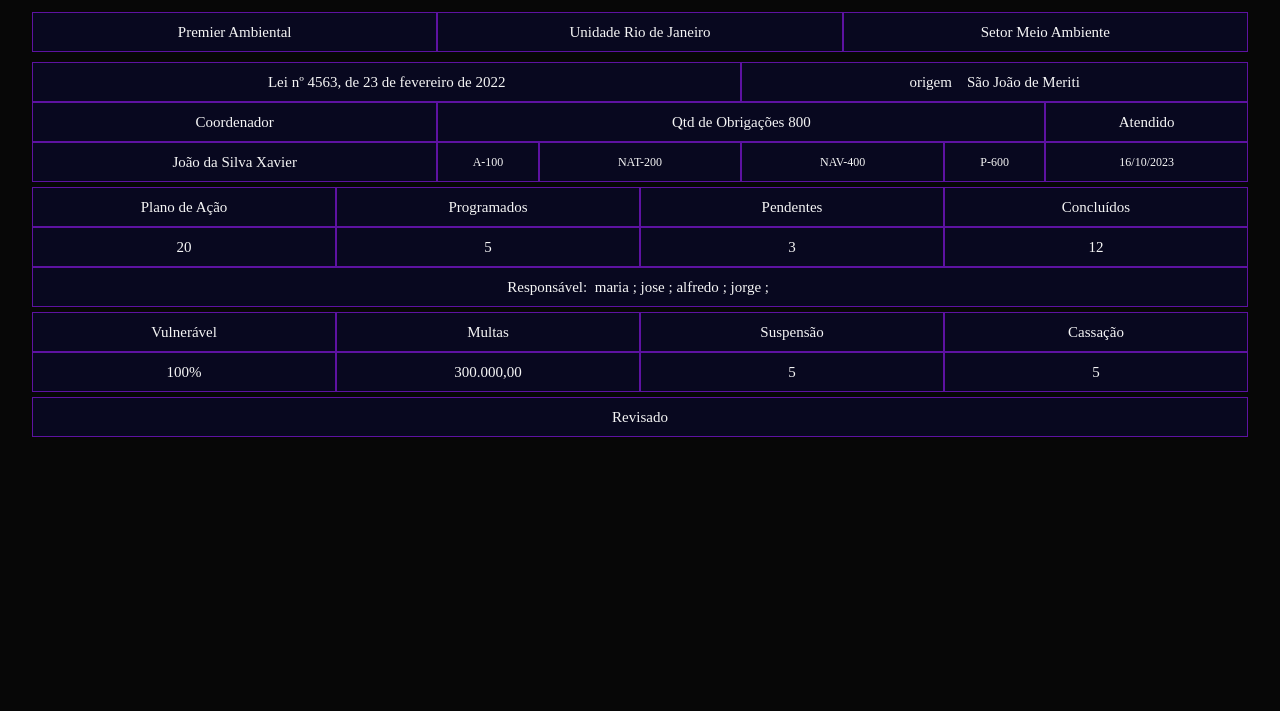
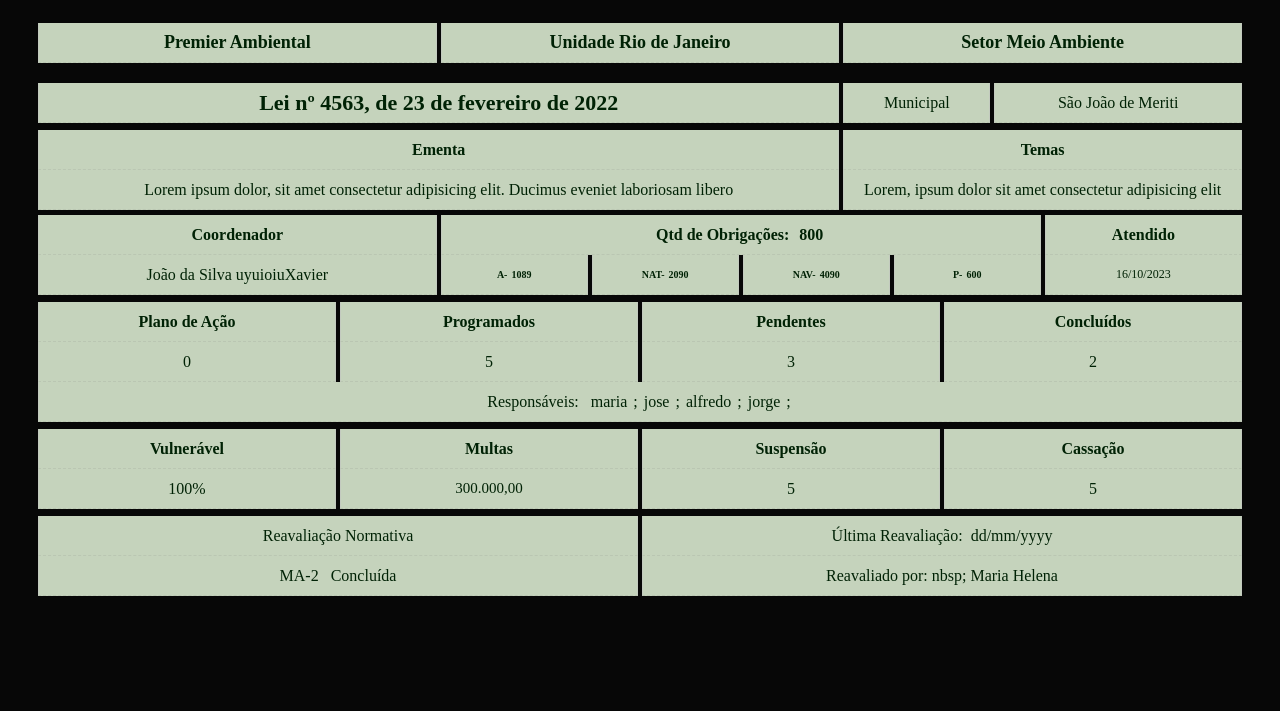
Before and after one commit to Marcscob/smilgaLinux, a plain HTML site: page gridOrigamid/index.html in a window 1280 px wide. Shown: the part 89-800 px from the top of the page. Drawn offline with nearby package versions, Linux system fonts and the light colour scheme.

Commit message:
great reports

```diff
--- a/gridOrigamid/index.html
+++ b/gridOrigamid/index.html
@@ -10,7 +10,7 @@
     />
     <style>
       * {
-        margin: 0;
+        margin: 0 2px;
         padding: 0;
         box-sizing: border-box;
         background-color: #070707;
@@ -53,34 +53,60 @@
 
       .cliAreaSetor {
         margin-top: 30px;
-        margin-bottom: 10px;
+        margin-bottom: 20px;
         display: grid;
         grid-template-columns: 1fr 1fr 1fr;
-        height: 40px;
+        min-height: 40px;
+        font-size: 18px;
+        font-weight: 600;
       }
       .reqOrig {
         display: grid;
-        grid-template-columns: 7fr 5fr;
+        grid-template-columns: 8fr 1.5fr 2.5fr;
+        min-height: 40px;
+        margin-bottom: 7px;
+      }
 
-        height: 40px;
+      .pReq {
+        font-size: 22px;
+        font-weight: 600;
       }
+
+      .ementaTema {
+        display: grid;
+        grid-template-columns: 8fr 4fr;
+        min-height: 40px;
+        font-weight: 600;
+      }
+      .ementaTemaData {
+        display: grid;
+        grid-template-columns: 8fr 4fr;
+        min-height: 40px;
+        margin-bottom: 5px;
+      }
+      .ementaTemaData p {
+        background-color: transparent;
+        text-align: left;
+        padding: 5px;
+      }
+
       .coordObrigAtend {
         display: grid;
         grid-template-columns: 4fr 6fr 2fr;
-
         height: 40px;
+        font-weight: 600;
       }
       .coordObrigAtendData {
         display: grid;
-        grid-template-columns: 4fr 1fr 2fr 2fr 1fr 2fr;
-        height: 40px;
-
-        margin-bottom: 5px;
+        grid-template-columns: 4fr 1.5fr 1.5fr 1.5fr 1.5fr 2fr;
+        min-height: 40px;
+        margin-bottom: 7px;
       }
       .planoAcao {
         display: grid;
         grid-template-columns: 1fr 1fr 1fr 1fr;
         height: 40px;
+        font-weight: 600;
       }
       .planoAcaoData {
         display: grid;
@@ -90,46 +116,58 @@
       .planoAcaoExecutor {
         display: grid;
         grid-template-columns: 1fr;
-        height: 40px;
-        margin-bottom: 5px;
+        min-height: 40px;
+        margin-bottom: 7px;
       }
       .vulnerab {
         display: grid;
         grid-template-columns: 1fr 1fr 1fr 1fr;
         height: 40px;
+        font-weight: 600;
       }
       .vulnerabData {
         display: grid;
         grid-template-columns: 1fr 1fr 1fr 1fr;
         height: 40px;
-        margin-bottom: 5px;
+        margin-bottom: 7px;
       }
 
       .reavaliacao {
         display: grid;
-        grid-template-columns: 1fr;
+        grid-template-columns: 1fr 1fr;
+        height: 40px;
+      }
+      .reavaliacaoData {
+        display: grid;
+        grid-template-columns: 1fr 1fr;
         height: 40px;
       }
 
       .cell {
-        border: 1px solid rgba(126, 23, 211, 0.726);
-        background-color: #08081f;
-        color: whitesmoke;
+        border: 1px solid rgba(194, 194, 194, 0.514);
+        border-top: none;
+        border-bottom: 1px dashed rgba(128, 128, 128, 0.158);
+
+        color: rgb(0, 34, 5);
         display: flex;
         align-items: center;
         justify-content: center;
-        font-size: 15px;
+        background-color: #eeffe3d2;
       }
-      span {
-        background-color: transparent;
-      }
+
       .coordObrigAtendData .status,
       .numStat {
-        font-size: 12px;
+        font-size: 10px;
+        font-weight: 600;
+      }
+      p,
+      strong {
+        background-color: transparent;
       }
     </style>
   </head>
   <body>
+    <div class="waterMark">
       <header>
         <div class="logo">
           <span class="material-symbols-outlined"> add_task </span>
@@ -139,71 +177,131 @@
       </header>
 
       <div class="cliAreaSetor">
-      <div class="cell c1">Premier Ambiental</div>
-      <div class="cell c2">Unidade Rio de Janeiro</div>
-      <div class="cell c2-3">Setor Meio Ambiente</div>
+        <div class="cell companyName">Premier Ambiental</div>
+        <div class="cell area">Unidade Rio de Janeiro</div>
+        <div class="cell setor">Setor Meio Ambiente</div>
       </div>
 
       <div class="reqOrig">
-      <div class="cell c3">Lei nº 4563, de 23 de fevereiro de 2022</div>
-      <div class="cell c3">
-        <span>origem&nbsp;&nbsp;&nbsp;&nbsp;</span>São João de Meriti
+        <div class="cell requisito">
+          <p class="pReq">Lei nº 4563, de 23 de fevereiro de 2022</p>
+        </div>
+        <div class="cell origem">Municipal</div>
+        <div class="cell nomeOrig">São João de Meriti</div>
+      </div>
+
+      <div class="ementaTema">
+        <div class="cell ementa">
+          <p class="ementaLabel">Ementa</p>
+        </div>
+        <div class="cell tema">
+          <p class="ementaLabel">Temas</p>
         </div>
       </div>
+      <div class="ementaTemaData">
+        <div class="cell ementa">
+          <p class="ementaLabel">
+            Lorem ipsum dolor, sit amet consectetur adipisicing elit. Ducimus
+            eveniet laboriosam libero
+          </p>
+        </div>
+        <div class="cell tema">
+          <p class="ementaLabel">
+            Lorem, ipsum dolor sit amet consectetur adipisicing elit
+          </p>
+        </div>
+      </div>
+
       <div class="coordObrigAtend">
-      <div class="cell">Coordenador</div>
-      <div class="cell">Qtd de Obrigações&nbsp;<span>800</span></div>
-      <div class="cell c3">Atendido</div>
+        <div class="cell coord"><p>Coordenador</p></div>
+        <div class="cell qtdObrig">
+          <p>Qtd de Obrigações:&nbsp;</p>
+
+          <p class="obrigTotal"><strong>800</strong></p>
+        </div>
+        <div class="cell atendStatus"><p>Atendido</p></div>
       </div>
       <div class="coordObrigAtendData">
-      <div class="cell">João da Silva Xavier</div>
-      <div class="cell">
-        <span class="status">A-</span><span class="numStat">100</span>
+        <div class="cell nomeAvaliador"><p>João da Silva uyuioiuXavier</p></div>
+        <div class="cell atendido">
+          <p class="status">A-</p>
+          <p class="numStat">1089</p>
         </div>
-      <div class="cell">
-        <span class="status">NAT-</span><span class="numStat">200</span>
+        <div class="cell nat">
+          <p class="status">NAT-</p>
+          <p class="numStat">2090</p>
         </div>
-      <div class="cell">
-        <span class="status">NAV-</span><span class="numStat">400</span>
+        <div class="cell nav">
+          <p class="status">NAV-</p>
+          <p class="numStat">4090</p>
         </div>
-      <div class="cell">
-        <span class="status">P-</span><span class="numStat">600</span>
+        <div class="cell pot">
+          <p class="status">P-</p>
+          <p class="numStat">600</p>
         </div>
         <div class="cell" style="font-size: 12px">16/10/2023</div>
       </div>
       <div class="planoAcao">
-      <div class="cell c7">Plano de Ação</div>
-      <div class="cell c8">Programados</div>
-      <div class="cell c10">Pendentes</div>
-      <div class="cell c11">Concluídos</div>
+        <div class="cell paLabel"><p>Plano de Ação</p></div>
+        <div class="cell progLabel"><p>Programados</p></div>
+        <div class="cell pendLabel"><p>Pendentes</p></div>
+        <div class="cell concLabel"><p>Concluídos</p></div>
       </div>
 
       <div class="planoAcaoData">
-      <div class="cell c11">20</div>
-      <div class="cell c11">5</div>
-      <div class="cell c9">3</div>
-      <div class="cell c9">12</div>
+        <div class="cell paTotal"><p>0</p></div>
+        <div class="cell paProg"><p>5</p></div>
+        <div class="cell paPend"><p>3</p></div>
+        <div class="cell paConc"><p>2</p></div>
       </div>
       <div class="planoAcaoExecutor">
-      <div class="cell c11">
-        <span>Responsável:</span
-        >&nbsp;&nbsp;<span>maria</span>&nbsp;;&nbsp;<span>jose</span>&nbsp;;&nbsp;<span>alfredo</span>&nbsp;;&nbsp;<span>jorge</span>&nbsp;;&nbsp;
+        <div class="cell paResp">
+          <p class="paRespLabel">Responsáveis:</p>
+          &nbsp;&nbsp;
+          <p class="paRespNome1">maria</p>
+          &nbsp;;&nbsp;
+          <p class="paRespNome2">jose</p>
+          &nbsp;;&nbsp;
+          <p class="paRespNome3">alfredo</p>
+          &nbsp;;&nbsp;
+          <p class="paRespNome">jorge</p>
+          &nbsp;;&nbsp;
         </div>
       </div>
       <div class="vulnerab">
-      <div class="cell c12">Vulnerável</div>
-      <div class="cell c12">Multas</div>
-      <div class="cell c12">Suspensão</div>
-      <div class="cell c12">Cassação</div>
+        <div class="cell vulnerabLabel"><p>Vulnerável</p></div>
+        <div class="cell multasLabel"><p>Multas</p></div>
+        <div class="cell suspensLabel"><p>Suspensão</p></div>
+        <div class="cell cassacLabel"><p>Cassação</p></div>
       </div>
       <div class="vulnerabData">
-      <div class="cell grauVuln">100%</div>
-      <div class="cell totalMultas" style="font-size: 15px">300.000,00</div>
-      <div class="cell totalSusp">5</div>
-      <div class="cell totalCassa">5</div>
+        <div class="cell grauVuln"><p>100%</p></div>
+        <div class="cell totalMultas" style="font-size: 15px">
+          <p>300.000,00</p>
+        </div>
+        <div class="cell totalSusp"><p>5</p></div>
+        <div class="cell totalCassa"><p>5</p></div>
       </div>
       <div class="reavaliacao">
-      <div class="cell c12">Revisado</div>
+        <div class="cell reavLabel">
+          <p class="pReavLabel">Reavaliação Normativa</p>
+        </div>
+        <div class="cell reavData">
+          <p class="ultReav">Última Reavaliação:&nbsp;</p>
+          <p class="ultReavData">dd/mm/yyyy</p>
+        </div>
+      </div>
+      <div class="reavaliacaoData">
+        <div class="cell titReav">
+          <p>MA-2&nbsp;&nbsp;</p>
+          <p>Concluída</p>
+        </div>
+
+        <div class="cell respReav">
+          <p class="pRrspReaval">Reavaliado por:&nbsp;nbsp;</p>
+          <p class="respReavNome">Maria Helena</p>
+        </div>
+      </div>
     </div>
   </body>
 </html>
```
Also changed, not shown: 8 other files. Lines whose indentation alone changed are shown as unchanged.
